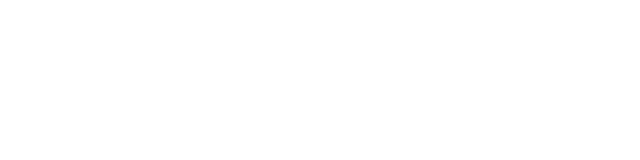
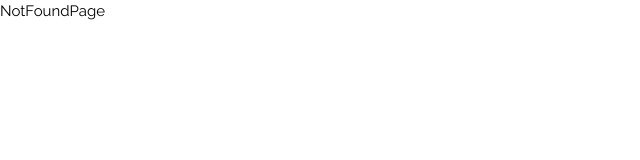
Before and after one commit to agaviria-projects/hotelapp-v1-03052025, a React (Vite) app: page /Rooms/1 in a window 1280 px wide. Before the commit this address had no page. Shown: the top 160 px of the page, without its empty margins (0-640 px from the left). Built offline with nearby package versions, Linux system fonts and the light colour scheme.

Commit message:
Se renderizan el resto de paginas

```diff
--- a/src/App.jsx
+++ b/src/App.jsx
@@ -11,6 +11,10 @@
     <>
         <Routes>
           <Route path="/" element={ <HomePage />}/>
+          <Route path="/About" element={ <AboutPage />}/>
+          <Route path="/Rooms" element={ <RoomsPage />}/>
+          <Route path="/Contact" element={ <ContactPage />}/>
+          <Route path="*" element={ <NotFoundPage />}/>
         </Routes>
     </>
   )
```
